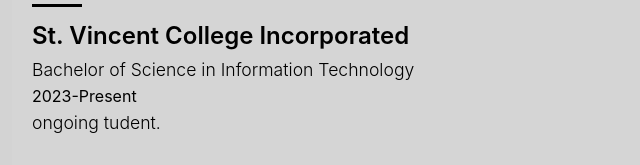
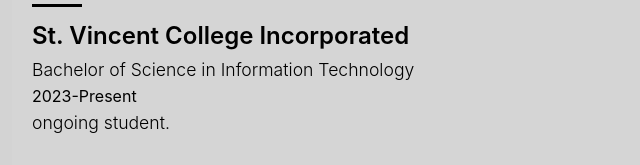
Before and after one commit to Cutieazilmae/github.final, a plain HTML site: page index.html in a window 1280 px wide. Shown: the part 1307-1472 px from the top of the page, 28-668 px from the left. Drawn offline with Linux system fonts and the light colour scheme.

Commit message:
Update index.html

```diff
--- a/index.html
+++ b/index.html
@@ -50,7 +50,7 @@
             <h4>St. Vincent College Incorporated</h4>
             <p>Bachelor of Science in Information Technology</p>
             <span>2023-Present</span>
-            <p class="description">ongoing tudent.</p>
+            <p class="description">ongoing student.</p>
         </div>
         <div class="education-item">
             <h4>Dipolog City National High School</h4>
```
